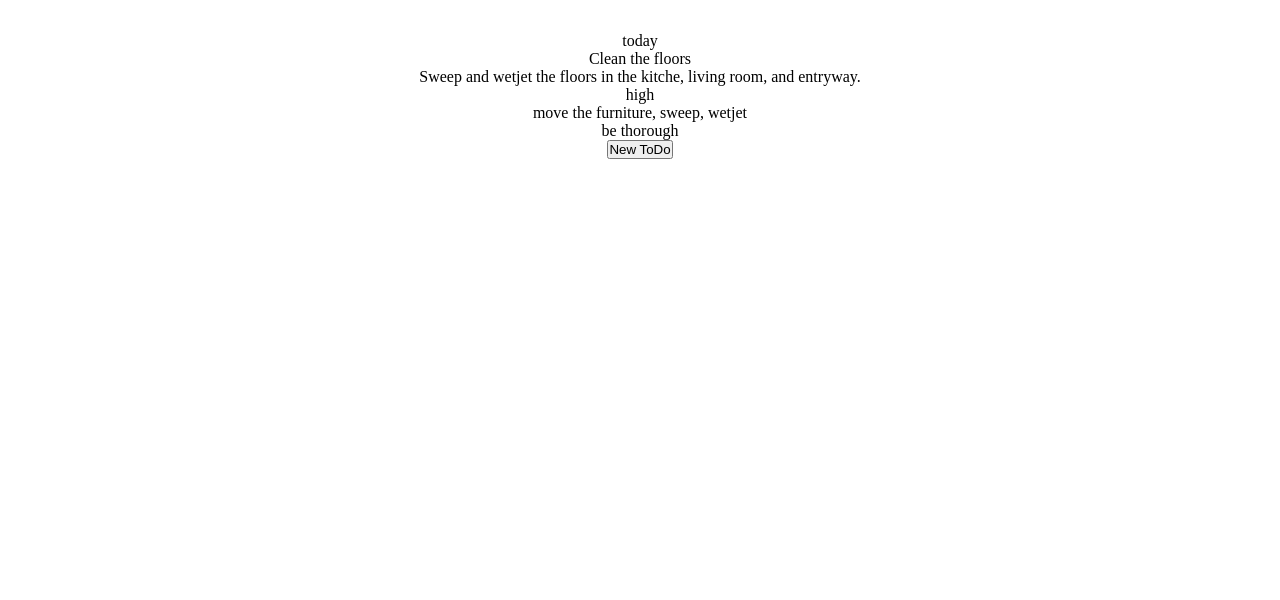
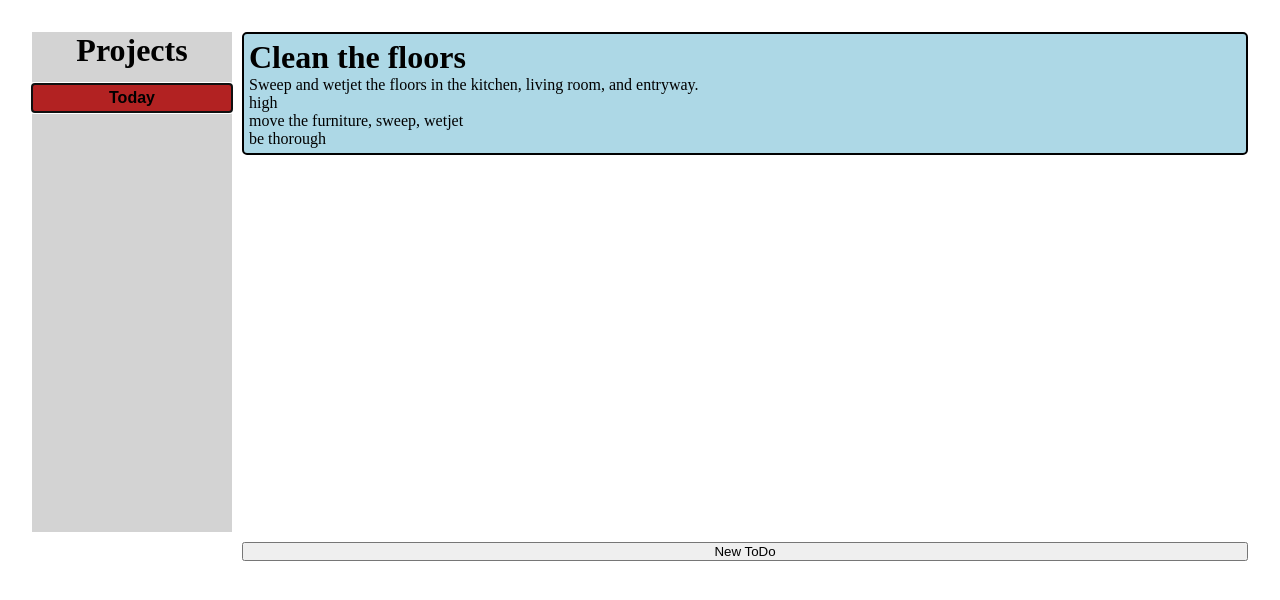
Before and after one commit to Sasquatch8946/Odin-ToDo, a website built with webpack: page src/template.html in a window 1280 px wide. Built offline with nearby package versions, Linux system fonts and the light colour scheme.

Commit message:
Move project titles to sidebar and make default project immediately focused.

```diff
--- a/src/index.js
+++ b/src/index.js
@@ -23,19 +23,30 @@ const displayController = (function () {
 		return document.querySelector(".todos");
 	};
 
+	const getSidebar = () => {
+		return document.querySelector(".sidebar");
+	}
+
 	const createProject = (projectName) => {
-		const container = getContainer();
+		const container = getSidebar();
 		const project = document.createElement("div");
-		project.innerText = projectName;
+		const projectTitle = document.createElement("button");
+		projectTitle.classList.add("project-title");
+		projectTitle.innerText = projectName;
+		project.appendChild(projectTitle);
 		project.classList.add("project-section");
-		project.dataset.project = projectName;
+		projectTitle.dataset.project = projectName;
 		container.appendChild(project);
+		projectTitle.focus();
 	}
 
 	const createTodoCard = (projectName, todo) => {
-		const container = document.querySelector(`.project-section[data-project=${projectName}`);
+		const container = getContainer();
+		const todoCard = document.createElement("div");
+		todoCard.classList.add("todo-card");
 		const cardTitle = document.createElement("div");
 		cardTitle.innerText = todo.title;
+		cardTitle.classList.add("title");
 		const cardDescription = document.createElement("div");
 		cardDescription.innerText = todo.description;
 		const cardDate = document.createElement("div");
@@ -46,11 +57,12 @@ const displayController = (function () {
 		cardChecklist.innerText = todo.checklist;
 		const cardNotes = document.createElement("div");
 		cardNotes.innerText = todo.notes;
-		container.appendChild(cardTitle);
-		container.appendChild(cardDescription);
-		container.appendChild(cardPriority);
-		container.appendChild(cardChecklist);
-		container.appendChild(cardNotes);
+		todoCard.appendChild(cardTitle);
+		todoCard.appendChild(cardDescription);
+		todoCard.appendChild(cardPriority);
+		todoCard.appendChild(cardChecklist);
+		todoCard.appendChild(cardNotes);
+		container.appendChild(todoCard);
 	}
 
 	return {
@@ -60,11 +72,11 @@ const displayController = (function () {
 })();
 
 let projects = {
-	today: []
+	Today: []
 }
 
 let myToDo = new ToDo("Clean the floors",
-	"Sweep and wetjet the floors in the kitche, living room, and entryway.",
+	"Sweep and wetjet the floors in the kitchen, living room, and entryway.",
 	"5/15/25",
 	"high",
 	"move the furniture, sweep, wetjet",
@@ -74,7 +86,7 @@ console.log(myToDo);
 
 console.log(typeof projects.today);
 
-projects.today.push(myToDo);
+projects.Today.push(myToDo);
 
 for (let project in projects) {
 	console.log(projects[project]);
--- a/src/styles.css
+++ b/src/styles.css
@@ -5,17 +5,63 @@
 
 .grid-container {
     display: grid;
-    place-items: center;
     margin: 1rem;
     padding: 1rem;
+    gap: 10px;
+    grid-template-columns: 1fr 10fr;
 }
 
 .todos {
     display: grid;
-    place-items: center;
+    grid-column: 2;
+}
+
+.new-todo {
+    grid-column: 2;
 }
 
 .project-section {
     display: grid;
-    place-items: center;
+    /* place-items: center;*/
+    row-gap: 10px;
+    width: 100%;
 }
+
+.project-title {
+    font-weight: bold;
+    font-size: 1rem;
+    align-self: start;
+    border: none;
+    background-color: lightgrey;
+    padding: 5px;
+}
+
+.project-title:focus {
+    background-color: firebrick;
+}
+
+.sidebar {
+    grid-column: 1;
+    background-color: lightgrey;
+    height: 100%;
+    width: 100%;
+    justify-items: center;
+    row-gap: 15px;
+    display: grid;
+    min-width: 200px;
+    min-height: 500px;
+    grid-template-rows: max-content 1fr;
+}
+
+.title {
+    font-weight: bold;
+    font-size: 2rem;
+}
+
+.todo-card {
+    border: 2px solid black;
+    border-radius: 5px;
+    padding: 5px;
+    background-color: lightblue;
+    max-height: max-content;
+}
--- a/src/template.html
+++ b/src/template.html
@@ -7,8 +7,11 @@
 </head>
 <body>
     <div class="grid-container">
+        <div class="sidebar">
+            <div class="title">Projects</div>
+        </div>
         <div class="todos"></div>
-        <button>New ToDo</button>
+        <button class="new-todo">New ToDo</button>
     </div>
 </body>
 </html>
```
